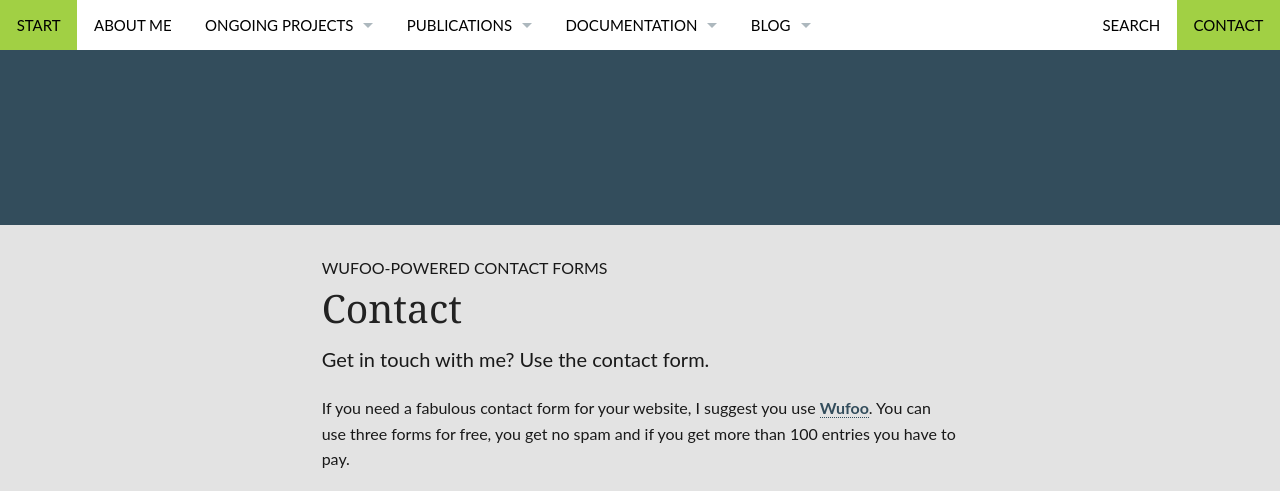
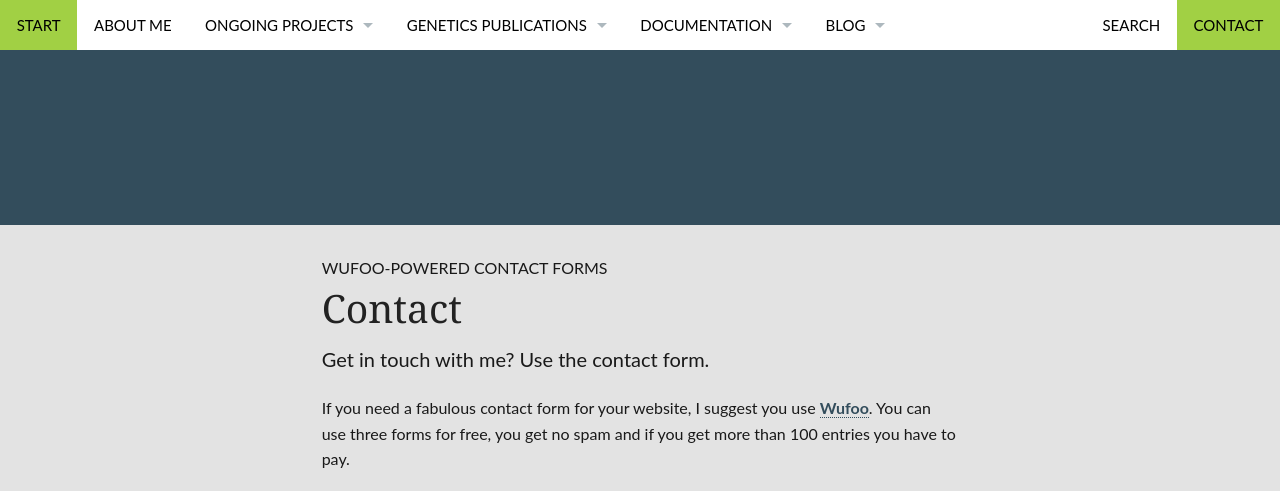
Before and after one commit to Ctross/Ctross.github.io, a Jekyll site: the page built from pages/contact.md, in a window 1280 px wide. Shown: the top 491 px of the page. Built offline with Jekyll 4.4.1, drawn with Linux system fonts in a browser that asks for light colours.

Commit message:
Update navigation.yml

```diff
--- a/_data/navigation.yml
+++ b/_data/navigation.yml
@@ -19,24 +19,40 @@
   - title: "Mapping Racial Bias in Police Violence"
     url: "/design/police/"
 
-- title: "Publications"
+  - title: "Anthropology Publications"
   url: "/headers/"
   side: left
   dropdown:
-  - title: "SNP‐Based Genomic Admixture Analysis of the CNPRC Rhesus Macaque Colony"
+  - title: "Cultural Change and the Transition to Sustainability"
+    url: "/pubs/sustain/"
+  - title: "Cultural Group Selection and Cooperation"
+    url: "/design/cooperation/"
+  - title: "Female Genital Modification in Colombia"
+    url: "/design/fgmocolombia/"
+  - title: "Parasite Prevalence and Structural Racism"
+    url: "/design/parasites/"
+  - title: "Food Storage and Population Dynamics"
+    url: "/design/storage/"
+  - title: "Agta Life-History Demographic Changes through Colonization"
+    url: "/design/agta/"
+
+- title: "Genetics Publications"
+  url: "/headers/"
+  side: left
+  dropdown:
+  - title: "Admixture Analysis of the CNPRC Rhesus Macaque Colony"
     url: "/pubs/admixture/"
   - title: "SNPs vs STRs for Relatedness Estimation"
     url: "/design/relatedness/"
-  - title: "Header with image and color"
-    url: "/design/header-image-color/"
-  - title: "Header Only With Logo"
-    url: "/design/header-logo-only/"
-  - title: "Header With Text"
-    url: "/design/header-with-text/"
-  - title: "No Header"
-    url: "/design/no-header/"
-  - title: "No Header but Image"
-    url: "/design/no-header-but-image/"
+  - title: "Identifying Human-Rhesus Macaque Gene Orthologs"
+    url: "/design/orthologs/"
+  - title: "Candidate Genes for SIV Resistance"
+    url: "/design/siv/"
+  - title: "iNOS Regulatory Region Variation"
+    url: "/design/inos/"
+  - title: "New Frontiers in the Study of Gene-Culture Coevolution"
+    url: "/design/geneculture/"
+
 
 - title: Documentation
   url: "/documentation/"
```
